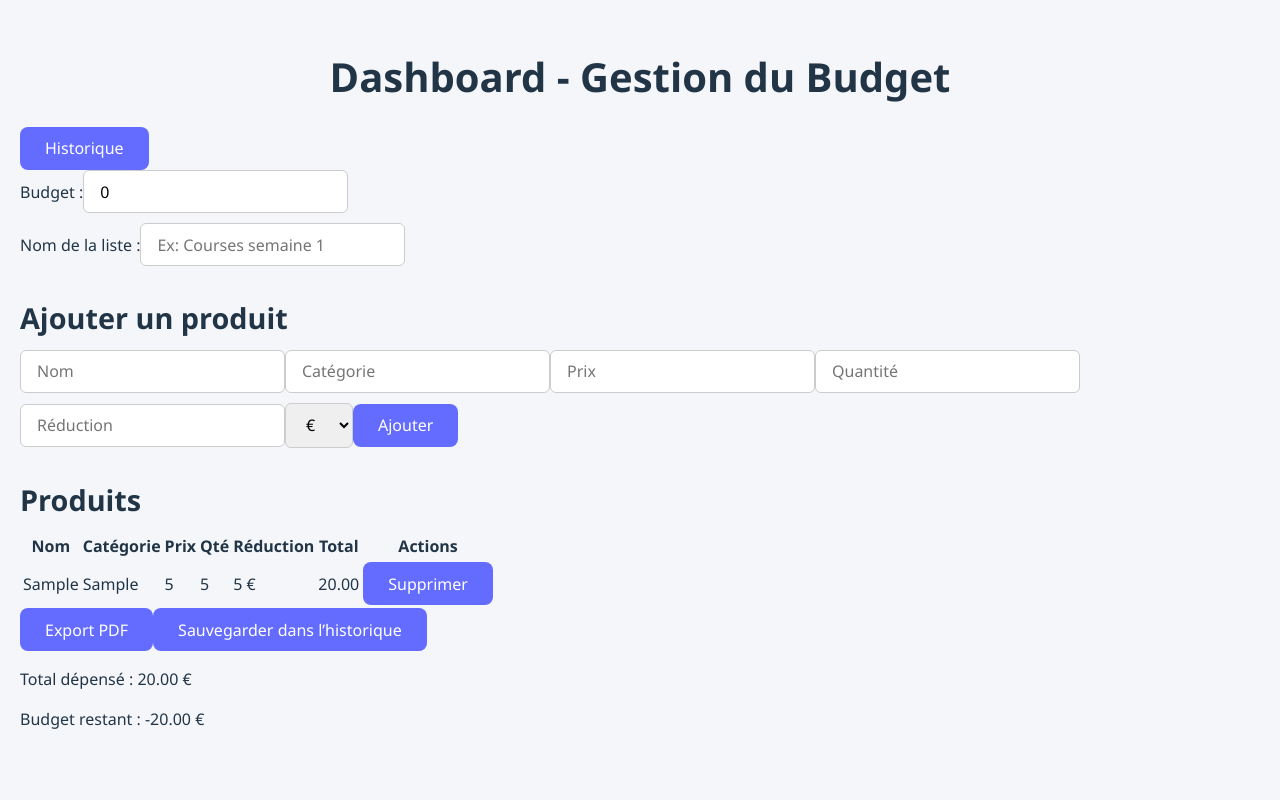
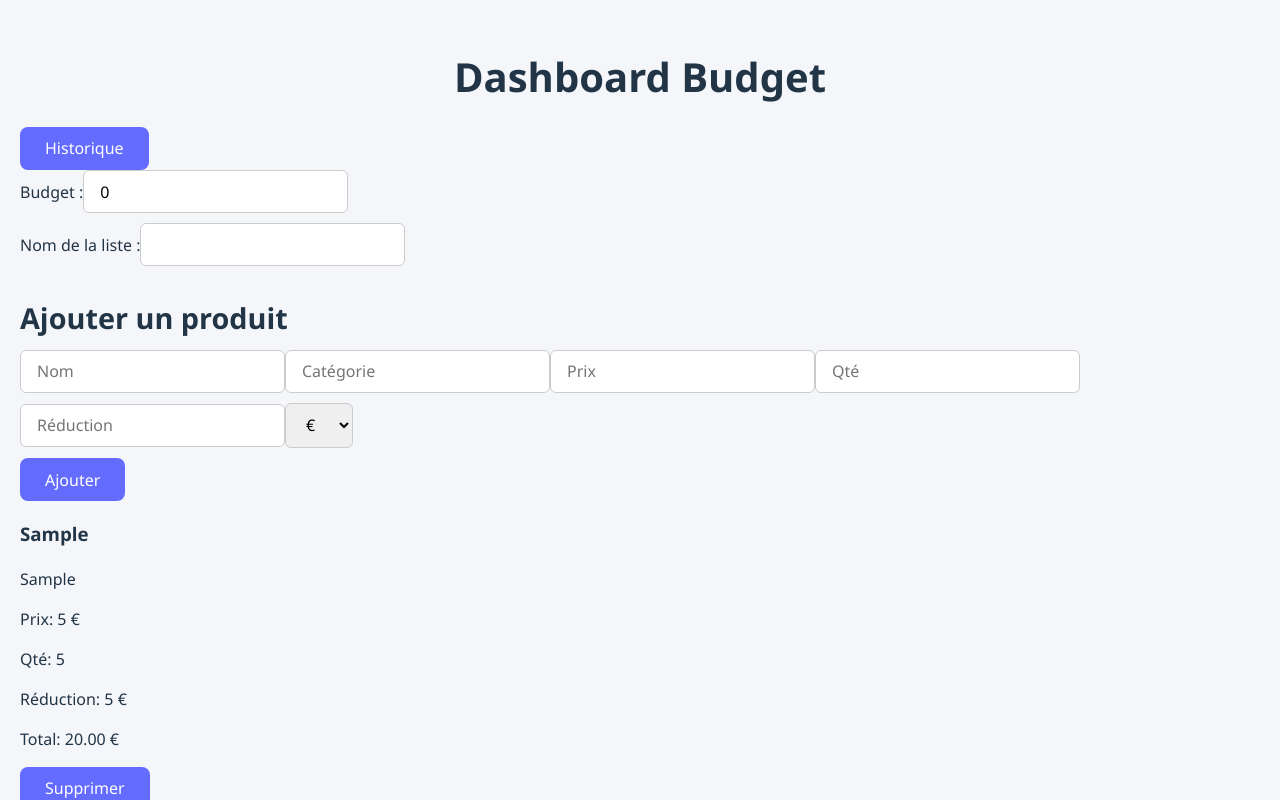
Before and after one commit to Yacine-Goumidi/budget-app, a React (Vite) app in the folder frontend/: page / in a window 1280 px wide. Both pictures are taken after typing "Sample", "Sample", "5", "5", "5" into the empty fields and a click on the button "Ajouter". Shown: the top 800 px of the page. Built offline with nearby package versions, Linux system fonts and the light colour scheme.

Commit message:
Fonctionnalités complètes, passage sur PWA
Réponse finale âs de backend, un autre projet y sera totalement dédié

```diff
--- a/frontend/src/pages/Dashboard.jsx
+++ b/frontend/src/pages/Dashboard.jsx
@@ -15,13 +15,15 @@ export default function Dashboard() {
   const [price, setPrice] = useState('');
   const [quantity, setQuantity] = useState('');
   const [discountValue, setDiscountValue] = useState('');
-  const [discountType, setDiscountType] = useState('fixed'); // fixed | percentage
+  const [discountType, setDiscountType] = useState('fixed');
 
   /* ===================== CALCUL TOTAL ===================== */
   const totalSpent = products.reduce((acc, p) => {
     const baseTotal = p.price * p.quantity;
     const reduction =
-      p.discountType === 'percentage' ? baseTotal * (p.discountValue / 100) : p.discountValue || 0;
+      p.discountType === 'percentage'
+        ? baseTotal * (p.discountValue / 100)
+        : p.discountValue || 0;
     return acc + (baseTotal - reduction);
   }, 0);
 
@@ -50,44 +52,45 @@ export default function Dashboard() {
     setDiscountType('fixed');
   };
 
-  /* ===================== SUPPRESSION PRODUIT ===================== */
   const removeProduct = (id) => {
-    setProducts(products.filter((p) => p.id !== id));
+    setProducts(products.filter(p => p.id !== id));
   };
 
-  /* ===================== EXPORT PDF ===================== */
   const exportPDF = () => {
-    generatePDF(products, totalSpent, budget, listName || `Liste du ${new Date().toLocaleDateString()}`);
+    generatePDF(
+      products,
+      totalSpent,
+      budget,
+      listName || `Liste du ${new Date().toLocaleDateString()}`
+    );
   };
 
-  /* ===================== SAUVEGARDE HISTORIQUE ===================== */
   const saveCurrentList = () => {
-    if (products.length === 0) {
-      alert('Impossible de sauvegarder une liste vide');
-      return;
-    }
+    if (products.length === 0) return alert('Liste vide');
 
     const lists = loadLists();
 
-    const newList = {
+    saveLists([
+      {
         id: uuidv4(),
         date: new Date().toISOString(),
         name: listName || `Liste du ${new Date().toLocaleDateString()}`,
         budget,
         totalSpent,
         products,
-    };
+      },
+      ...lists,
+    ]);
 
-    saveLists([newList, ...lists]);
-    alert('Liste sauvegardée dans l’historique ✅');
-    setListName(''); // vider le champ
+    alert('Liste sauvegardée ✅');
+    setListName('');
   };
 
   return (
-    <div className="dashboard p-4">
-      <div className="flex justify-between items-center mb-4">
-        <h1 className="text-2xl font-bold">Dashboard - Gestion du Budget</h1>
-
+    <div className="p-4 max-w-6xl mx-auto">
+      {/* HEADER */}
+      <div className="flex flex-col sm:flex-row justify-between gap-3 mb-4">
+        <h1 className="text-2xl font-bold">Dashboard Budget</h1>
         <button
           onClick={() => navigate('/history')}
           className="bg-gray-700 text-white px-4 py-2 rounded hover:bg-gray-800"
@@ -96,112 +99,93 @@ export default function Dashboard() {
         </button>
       </div>
 
+      {/* BUDGET */}
       <div className="mb-4">
         <label className="font-semibold">Budget :</label>
         <input
           type="number"
           value={budget}
           onChange={(e) => setBudget(parseFloat(e.target.value) || 0)}
-          className="border ml-2 px-2 py-1 rounded"
+          className="border ml-2 px-2 py-1 rounded w-32"
         />
       </div>
 
-      {/* ===================== NOM DE LA LISTE ===================== */}
+      {/* NOM LISTE */}
       <div className="mb-4">
         <label className="font-semibold">Nom de la liste :</label>
         <input
           type="text"
           value={listName}
           onChange={(e) => setListName(e.target.value)}
-          placeholder="Ex: Courses semaine 1"
-          className="border ml-2 px-2 py-1 rounded"
+          className="border ml-2 px-2 py-1 rounded w-full sm:w-1/2"
         />
       </div>
 
-      {/* ===================== AJOUT PRODUIT ===================== */}
-      <div className="mb-4 border p-4 rounded">
+      {/* AJOUT PRODUIT */}
+      <div className="border p-4 rounded mb-4">
         <h2 className="font-semibold mb-2">Ajouter un produit</h2>
-
-        <div className="flex flex-wrap gap-2">
-          <input
-            type="text"
-            placeholder="Nom"
-            value={productName}
-            onChange={(e) => setProductName(e.target.value)}
-            className="border px-2 py-1 rounded"
-          />
-          <input
-            type="text"
-            placeholder="Catégorie"
-            value={category}
-            onChange={(e) => setCategory(e.target.value)}
-            className="border px-2 py-1 rounded"
-          />
-          <input
-            type="number"
-            placeholder="Prix"
-            value={price}
-            onChange={(e) => setPrice(e.target.value)}
-            className="border px-2 py-1 rounded"
-          />
-          <input
-            type="number"
-            placeholder="Quantité"
-            value={quantity}
-            onChange={(e) => setQuantity(e.target.value)}
-            className="border px-2 py-1 rounded"
-          />
-          <input
-            type="number"
-            placeholder="Réduction"
-            value={discountValue}
-            onChange={(e) => setDiscountValue(e.target.value)}
-            className="border px-2 py-1 rounded"
-          />
-          <select
-            value={discountType}
-            onChange={(e) => setDiscountType(e.target.value)}
-            className="border px-2 py-1 rounded"
-          >
+        <div className="grid grid-cols-1 sm:grid-cols-6 gap-2">
+          <input placeholder="Nom" value={productName} onChange={e => setProductName(e.target.value)} className="border px-2 py-1 rounded" />
+          <input placeholder="Catégorie" value={category} onChange={e => setCategory(e.target.value)} className="border px-2 py-1 rounded" />
+          <input type="number" placeholder="Prix" value={price} onChange={e => setPrice(e.target.value)} className="border px-2 py-1 rounded" />
+          <input type="number" placeholder="Qté" value={quantity} onChange={e => setQuantity(e.target.value)} className="border px-2 py-1 rounded" />
+          <input type="number" placeholder="Réduction" value={discountValue} onChange={e => setDiscountValue(e.target.value)} className="border px-2 py-1 rounded" />
+          <select value={discountType} onChange={e => setDiscountType(e.target.value)} className="border px-2 py-1 rounded">
             <option value="fixed">€</option>
             <option value="percentage">%</option>
           </select>
+        </div>
 
         <button
           onClick={addProduct}
-            className="bg-green-500 text-white px-4 py-1 rounded hover:bg-green-600"
+          className="mt-3 bg-green-500 text-white px-4 py-2 rounded w-full sm:w-auto"
         >
           Ajouter
         </button>
       </div>
+
+      {/* PRODUITS – MOBILE */}
+      <div className="space-y-3 sm:hidden">
+        {products.map(p => {
+          const total =
+            p.discountType === 'percentage'
+              ? p.price * p.quantity * (1 - p.discountValue / 100)
+              : p.price * p.quantity - p.discountValue;
+
+          return (
+            <div key={p.id} className="border rounded p-3 shadow">
+              <h3 className="font-semibold">{p.name}</h3>
+              <p>{p.category}</p>
+              <p>Prix: {p.price} €</p>
+              <p>Qté: {p.quantity}</p>
+              <p>Réduction: {p.discountValue}{p.discountType === 'percentage' ? '%' : ' €'}</p>
+              <p className="font-semibold">Total: {total.toFixed(2)} €</p>
+              <button
+                onClick={() => removeProduct(p.id)}
+                className="mt-2 bg-red-500 text-white px-3 py-1 rounded w-full"
+              >
+                Supprimer
+              </button>
+            </div>
+          );
+        })}
       </div>
 
-      {/* ===================== TABLE PRODUITS ===================== */}
-      <div className="mb-4">
-        <h2 className="font-semibold mb-2">Produits</h2>
-
-        {products.length === 0 ? (
-          <p>Aucun produit ajouté</p>
-        ) : (
-          <table className="w-full border-collapse border">
+      {/* PRODUITS – DESKTOP */}
+      <table className="hidden sm:table w-full border mt-4">
         <thead>
           <tr>
-                <th className="border px-2">Nom</th>
-                <th className="border px-2">Catégorie</th>
-                <th className="border px-2">Prix</th>
-                <th className="border px-2">Qté</th>
-                <th className="border px-2">Réduction</th>
-                <th className="border px-2">Total</th>
-                <th className="border px-2">Actions</th>
+            {['Nom', 'Catégorie', 'Prix', 'Qté', 'Réduction', 'Total', ''].map(h => (
+              <th key={h} className="border px-2">{h}</th>
+            ))}
           </tr>
         </thead>
         <tbody>
-              {products.map((p) => {
-                const baseTotal = p.price * p.quantity;
-                const reduction =
+          {products.map(p => {
+            const total =
               p.discountType === 'percentage'
-                    ? baseTotal * (p.discountValue / 100)
-                    : p.discountValue || 0;
+                ? p.price * p.quantity * (1 - p.discountValue / 100)
+                : p.price * p.quantity - p.discountValue;
 
             return (
               <tr key={p.id}>
@@ -209,17 +193,11 @@ export default function Dashboard() {
                 <td className="border px-2">{p.category}</td>
                 <td className="border px-2">{p.price}</td>
                 <td className="border px-2">{p.quantity}</td>
+                <td className="border px-2">{p.discountValue}{p.discountType === 'percentage' ? '%' : '€'}</td>
+                <td className="border px-2">{total.toFixed(2)}</td>
                 <td className="border px-2">
-                      {p.discountValue}
-                      {p.discountType === 'percentage' ? '%' : ' €'}
-                    </td>
-                    <td className="border px-2">{(baseTotal - reduction).toFixed(2)}</td>
-                    <td className="border px-2">
-                      <button
-                        onClick={() => removeProduct(p.id)}
-                        className="bg-red-500 text-white px-2 py-1 rounded hover:bg-red-600"
-                      >
-                        Supprimer
+                  <button onClick={() => removeProduct(p.id)} className="bg-red-500 text-white px-2 py-1 rounded">
+                    X
                   </button>
                 </td>
               </tr>
@@ -227,28 +205,20 @@ export default function Dashboard() {
           })}
         </tbody>
       </table>
-        )}
-      </div>
 
-      <div className="flex gap-3">
-        <button
-          onClick={exportPDF}
-          className="bg-blue-500 text-white px-4 py-2 rounded hover:bg-blue-600"
-        >
+      {/* ACTIONS */}
+      <div className="mt-4 flex flex-col sm:flex-row gap-3">
+        <button onClick={exportPDF} className="bg-blue-500 text-white px-4 py-2 rounded w-full sm:w-auto">
           Export PDF
         </button>
-
-        <button
-          onClick={saveCurrentList}
-          className="bg-purple-500 text-white px-4 py-2 rounded hover:bg-purple-600"
-        >
-          Sauvegarder dans l’historique
+        <button onClick={saveCurrentList} className="bg-purple-500 text-white px-4 py-2 rounded w-full sm:w-auto">
+          Sauvegarder
         </button>
       </div>
 
       <div className="mt-4 font-semibold">
-        <p>Total dépensé : {totalSpent.toFixed(2)} €</p>
-        <p>Budget restant : {(budget - totalSpent).toFixed(2)} €</p>
+        <p>Total : {totalSpent.toFixed(2)} €</p>
+        <p>Restant : {(budget - totalSpent).toFixed(2)} €</p>
       </div>
     </div>
   );
```
Also changed, not shown: frontend/src/pages/History.jsx (+25 -46 lines). Lines whose indentation alone changed are shown as unchanged.
